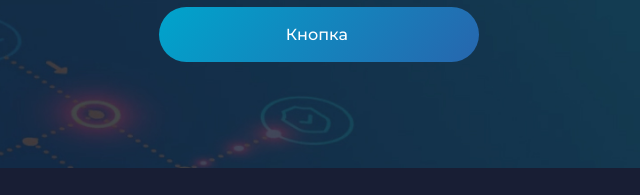
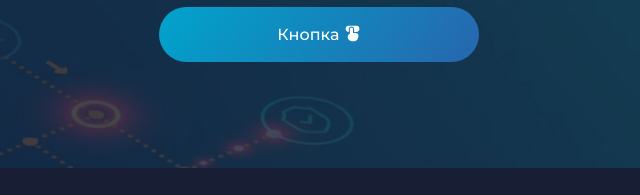
Before and after one commit to KoTBaNGoK/homework, a plain HTML site: page lesson-43/index.html in a window 1280 px wide. Shown: the part 432-627 px from the top of the page, 611-1251 px from the left. Drawn offline with Linux system fonts and the light colour scheme; the site is published under a folder, as on GitHub Pages, so addresses that start at the root find nothing.

Commit message:
Update index.html

```diff
--- a/lesson-43/index.html
+++ b/lesson-43/index.html
@@ -57,7 +57,7 @@
                     <div class="face__btn-box">
                         <button class="face__button-1 button">Кнопка</button>
                         <button class="face__button-2 button">Кнопка
-                            <img src="/images/svg.svg" alt="" class="face__button-img">
+                            <img src="images/svg.svg" alt="" class="face__button-img">
                         </button>
                     </div>
                 </div>
```
